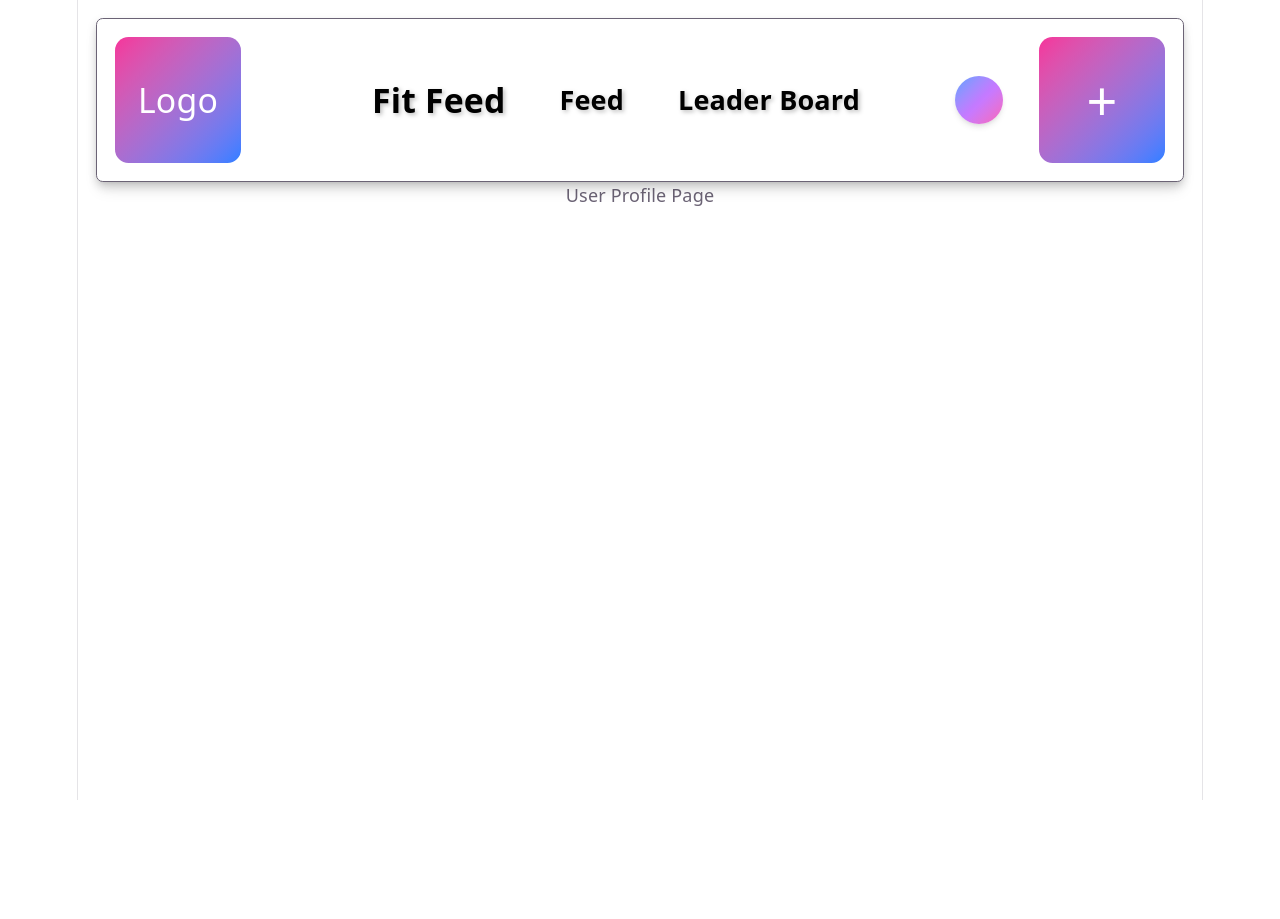
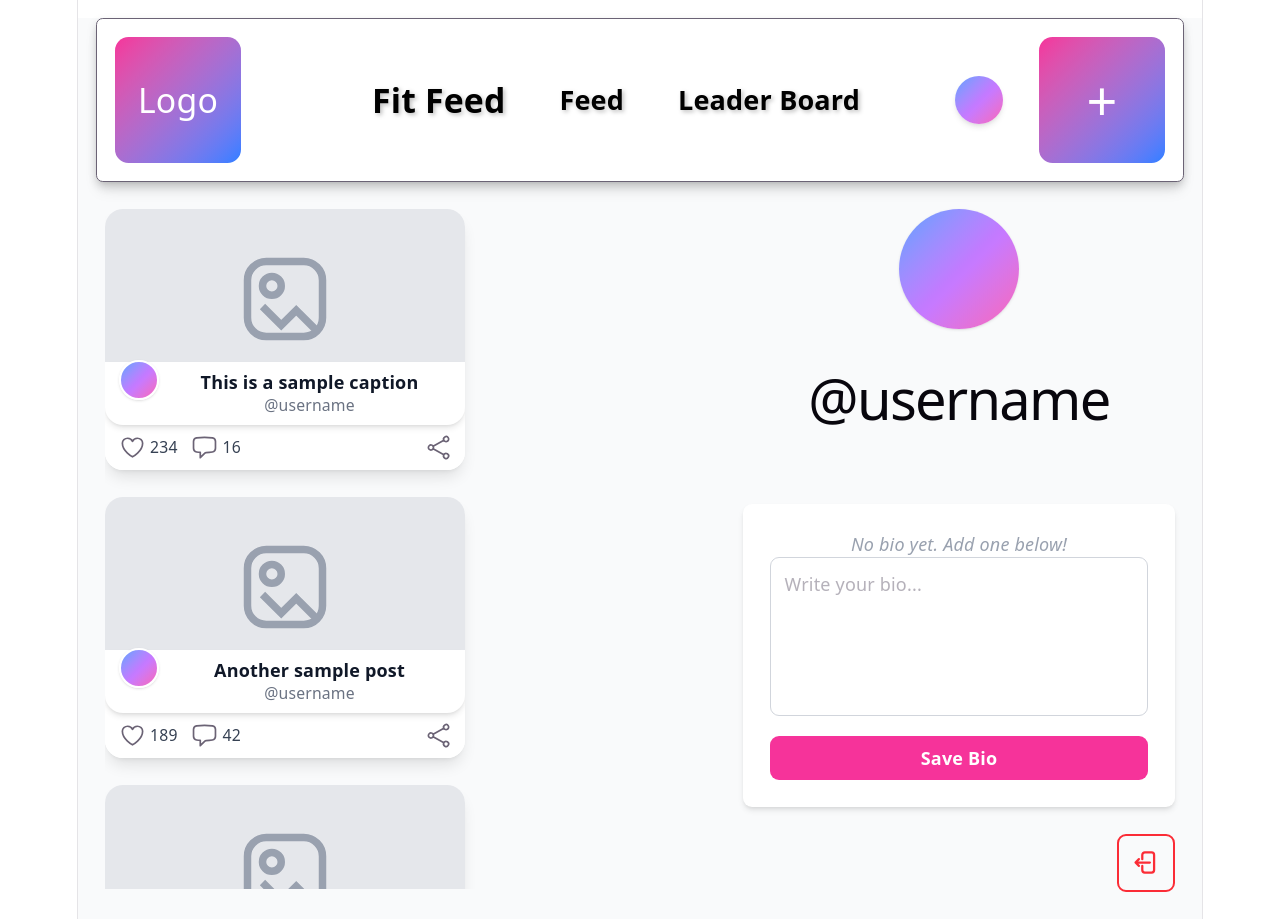
Before and after one commit to KhiryDixonManning/FitFeed, a React (Vite) app in the folder fit-feed/: page /user-profile in a window 1280 px wide. Before the commit the page ends 800 px from the top, so only its background shows below. Built offline with nearby package versions, Linux system fonts and the light colour scheme.

Commit message:
created Profile and UserProfile pages while adding a link in post component to take you to profile page

```diff
--- a/fit-feed/src/components/Post.tsx
+++ b/fit-feed/src/components/Post.tsx
@@ -1,4 +1,5 @@
 import React from "react";
+import { useNavigate } from "react-router-dom";
 import ProfileAvatar from "./ProfileAvatar";
 
 interface PostProps {
@@ -19,6 +20,11 @@ const Post: React.FC<PostProps> = ({
 	commentCount,
 	avatarSize = 40,
 }) => {
+	const navigate = useNavigate();
+
+	const handleAvatarClick = () => {
+		navigate("/profile");
+	};
 	return (
 		<div className="rounded-2xl shadow-lg bg-white max-w-xs w-full overflow-hidden flex flex-col">
 			{/* Image section */}
@@ -40,7 +46,12 @@ const Post: React.FC<PostProps> = ({
 			</div>
 			{/* Info section */}
 			<div className="flex flex-row items-center gap-2 px-3 py-2 bg-white -mt-6 relative z-10 rounded-b-2xl shadow-md">
-				<ProfileAvatar size={avatarSize} className="border-2 border-white -mt-6" />
+				<button
+					onClick={handleAvatarClick}
+					className="cursor-pointer hover:opacity-80 transition"
+				>
+					<ProfileAvatar size={avatarSize} className="border-2 border-white -mt-6" />
+				</button>
 				<div className="flex flex-col flex-1">
 					<span className="font-semibold text-gray-900 leading-tight">{caption}</span>
 					<span className="text-gray-500 text-sm">@{username}</span>
--- a/fit-feed/src/pages/Profile.tsx
+++ b/fit-feed/src/pages/Profile.tsx
@@ -1,10 +1,81 @@
 import Headbar from "../components/Headbar";
+import Post from "../components/Post";
+import ProfileAvatar from "../components/ProfileAvatar";
+
+interface PostData {
+  id: string;
+  imageUrl: string;
+  caption: string;
+  likeCount: number;
+  commentCount: number;
+}
 
 export default function Profile() {
+  // Sample posts data - replace with real data from Firebase
+  const samplePosts: PostData[] = [
+    {
+      id: "1",
+      imageUrl: "",
+      caption: "This is a sample caption",
+      likeCount: 234,
+      commentCount: 16,
+    },
+    {
+      id: "2",
+      imageUrl: "",
+      caption: "Another sample post",
+      likeCount: 189,
+      commentCount: 42,
+    },
+    {
+      id: "3",
+      imageUrl: "",
+      caption: "Third sample post",
+      likeCount: 312,
+      commentCount: 28,
+    },
+  ];
+
   return (
-    <div>
+    <div className="min-h-screen bg-gray-50">
       <Headbar />
-      <p>Profile Page</p>
+
+      <div className="flex flex-col lg:flex-row gap-8 p-6 max-w-7xl mx-auto">
+        {/* Left Column - Posts */}
+        <div className="flex-1 overflow-y-auto max-h-[calc(100vh-120px)] space-y-6">
+          {samplePosts.map((post) => (
+            <Post
+              key={post.id}
+              imageUrl={post.imageUrl}
+              username="username"
+              caption={post.caption}
+              likeCount={post.likeCount}
+              commentCount={post.commentCount}
+              avatarSize={40}
+            />
+          ))}
+        </div>
+
+        {/* Right Column - Profile Info */}
+        <div className="w-full lg:w-96 flex flex-col">
+          {/* Profile Header */}
+          <div className="relative mb-8">
+            <div className="flex justify-center mb-4">
+              <ProfileAvatar size={120} />
+            </div>
+            <div className="text-center">
+              {/* Dynamic Username from fire base here*/}
+              <h1 className="text-2xl font-bold text-gray-900">@username</h1>
+              <p className="text-gray-500">15 posts</p>
+            </div>
+          </div>
+
+          {/* Bio Section */}
+          <div className="flex-1 bg-white rounded-lg shadow-md p-6">
+            <p className="text-gray-700 whitespace-pre-wrap">Bio goes here</p>
+          </div>
+        </div>
+      </div>
     </div>
   );
 }
--- a/fit-feed/src/pages/UserProfile.tsx
+++ b/fit-feed/src/pages/UserProfile.tsx
@@ -1,10 +1,143 @@
+import { useState } from "react";
 import Headbar from "../components/Headbar";
+import Post from "../components/Post";
+import ProfileAvatar from "../components/ProfileAvatar";
+
+interface PostData {
+  id: string;
+  imageUrl: string;
+  caption: string;
+  likeCount: number;
+  commentCount: number;
+}
 
 export default function UserProfile() {
+  const [bio, setBio] = useState("");
+  const [bioPreview, setBioPreview] = useState("");
+
+  // Sample posts data - replace with real data from Firebase
+  const samplePosts: PostData[] = [
+    {
+      id: "1",
+      imageUrl: "",
+      caption: "This is a sample caption",
+      likeCount: 234,
+      commentCount: 16,
+    },
+    {
+      id: "2",
+      imageUrl: "",
+      caption: "Another sample post",
+      likeCount: 189,
+      commentCount: 42,
+    },
+    {
+      id: "3",
+      imageUrl: "",
+      caption: "Third sample post",
+      likeCount: 312,
+      commentCount: 28,
+    },
+  ];
+
+  const handleBioSubmit = (e: React.FormEvent) => {
+    e.preventDefault();
+    setBioPreview(bio);
+    // Firebase update will go here
+  };
+
+  const handleLogout = () => {
+    // Firebase logout will go here
+    console.log("Logout clicked");
+  };
+
   return (
-    <div>
+    <div className="min-h-screen bg-gray-50">
       <Headbar />
-      <p>User Profile Page</p>
+
+      <div className="flex flex-col lg:flex-row gap-8 p-6 max-w-7xl mx-auto">
+        {/* Left Column - Posts */}
+        <div className="flex-1 overflow-y-auto max-h-[calc(100vh-120px)] space-y-6">
+          {samplePosts.map((post) => (
+            <Post
+              key={post.id}
+              imageUrl={post.imageUrl}
+              username="username"
+              caption={post.caption}
+              likeCount={post.likeCount}
+              commentCount={post.commentCount}
+              avatarSize={40}
+            />
+          ))}
+        </div>
+
+        {/* Right Column - Profile Info */}
+        <div className="w-full lg:w-96 flex flex-col">
+          {/* Profile Header */}
+          <div className="relative mb-8">
+            <div className="flex justify-center mb-4">
+              <ProfileAvatar size={120} />
+            </div>
+            <div className="text-center">
+              {/* Dynamic Username from fire base here*/}
+              <h1 className="text-2xl font-bold text-gray-900">@username</h1>
+            </div>
+          </div>
+
+          {/* Bio Section */}
+          <div className="flex-1 bg-white rounded-lg shadow-md p-6 mb-6">
+            {bioPreview ? (
+              <div className="mb-4">
+                <p className="text-gray-700 whitespace-pre-wrap">{bioPreview}</p>
+              </div>
+            ) : (
+              <p className="text-gray-400 italic mb-4">No bio yet. Add one below!</p>
+            )}
+
+            {/* Bio Form */}
+            <form onSubmit={handleBioSubmit} className="space-y-3">
+              <textarea
+                value={bio}
+                onChange={(e) => setBio(e.target.value)}
+                placeholder="Write your bio..."
+                className="w-full p-3 border border-gray-300 rounded-lg focus:outline-none focus:ring-2 focus:ring-pink-400 resize-none"
+                rows={5}
+              />
+              <button
+                type="submit"
+                className="w-full bg-pink-500 hover:bg-pink-600 text-white font-semibold py-2 rounded-lg transition"
+              >
+                Save Bio
+              </button>
+            </form>
+          </div>
+
+          {/* Logout Button */}
+          <div className="flex justify-end">
+            <button
+              onClick={handleLogout}
+              className="p-3 rounded-lg border-2 border-red-500 hover:bg-red-50 transition"
+              aria-label="Logout"
+              title="Logout"
+            >
+              <svg
+                xmlns="http://www.w3.org/2000/svg"
+                fill="none"
+                viewBox="0 0 24 24"
+                strokeWidth="2"
+                stroke="currentColor"
+                className="w-6 h-6 text-red-500"
+              >
+                <path
+                  strokeLinecap="round"
+                  strokeLinejoin="round"
+                  d="M8.25 9V5.25A2.25 2.25 0 0 1 10.5 3h6a2.25 2.25 0 0 1 2.25 2.25v13.5A2.25 2.25 0 0 1 16.5 21h-6a2.25 2.25 0 0 1-2.25-2.25V15m-3 0-3-3m0 0 3-3m-3 3h12.75"
+                />
+              </svg>
+            </button>
+          </div>
+        </div>
+      </div>
     </div>
   );
 }
```
